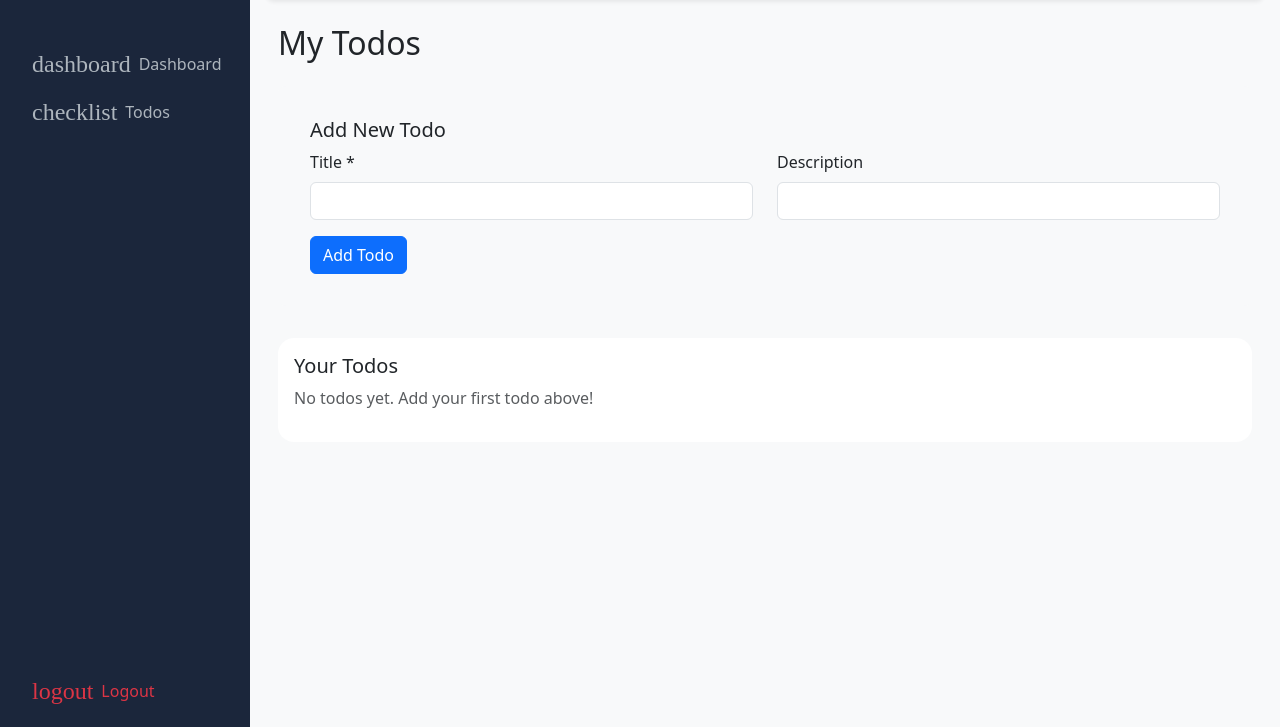
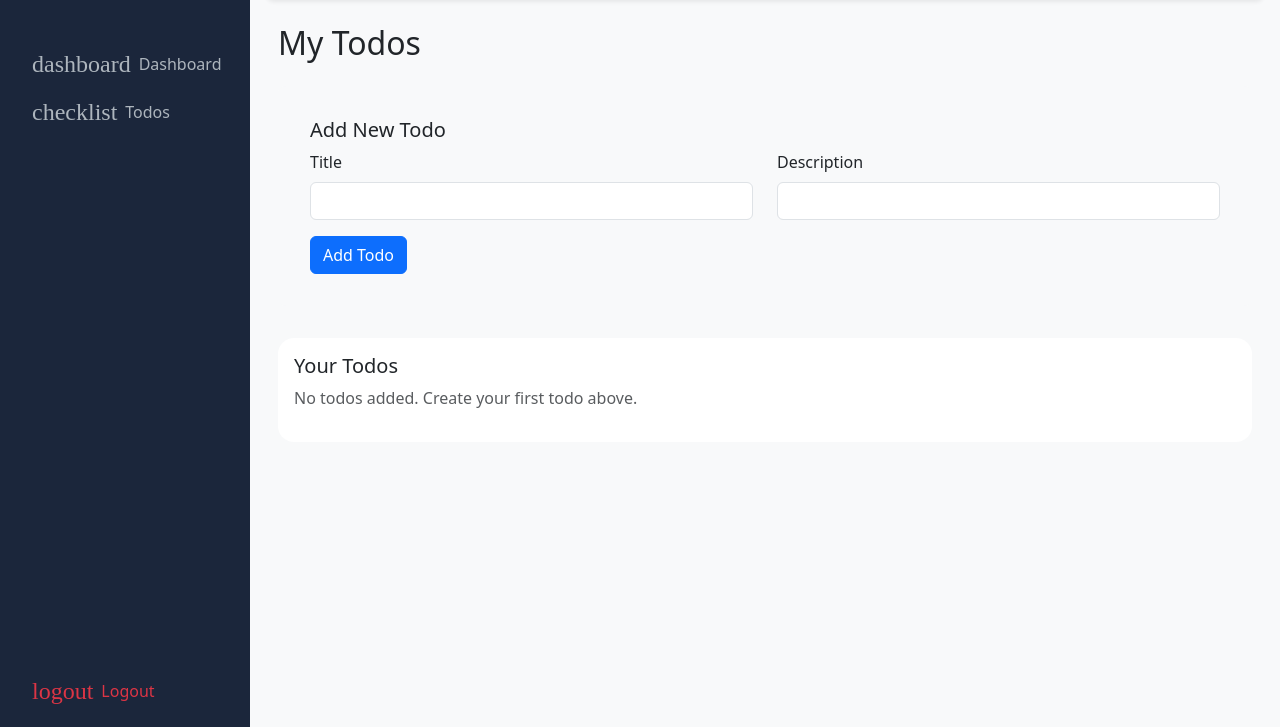
Before and after one commit to alfie-chu/fastapimvc, a Python web app: template app/templates/todos.html in a window 1280 px wide. Shown: the part 73-800 px from the top of the page. Run offline with Jinja, Linux system fonts and the light colour scheme; the template is opened without the code that fills it, so the values that code supplies are empty; some web fonts are replaced.

Commit message:
modified

```diff
--- a/app/templates/todos.html
+++ b/app/templates/todos.html
@@ -6,10 +6,12 @@
     .todo-item {
         transition: all 0.2s;
     }
+
     .todo-item.completed {
         opacity: 0.6;
         text-decoration: line-through;
     }
+
     .todo-form {
         background: #f8f9fa;
         padding: 1rem;
@@ -35,7 +37,7 @@
                         <div class="row">
                             <div class="col-md-6">
                                 <div class="mb-3">
-                                    <label for="title" class="form-label">Title *</label>
+                                    <label for="title" class="form-label">Title</label>
                                     <input type="text" class="form-control" id="title" name="title" required>
                                 </div>
                             </div>
@@ -82,7 +84,6 @@
                             {% endfor %}
                         </div>
 
-                        <!-- Pagination -->
                         {% if pagination.total_pages > 1 %}
                             <nav aria-label="Todo pagination" class="mt-3">
                                 <ul class="pagination justify-content-center">
@@ -111,7 +112,7 @@
                             </nav>
                         {% endif %}
                     {% else %}
-                        <p class="text-muted">No todos yet. Add your first todo above!</p>
+                        <p class="text-muted">No todos added. Create your first todo above.</p>
                     {% endif %}
                 </div>
             </div>
```
